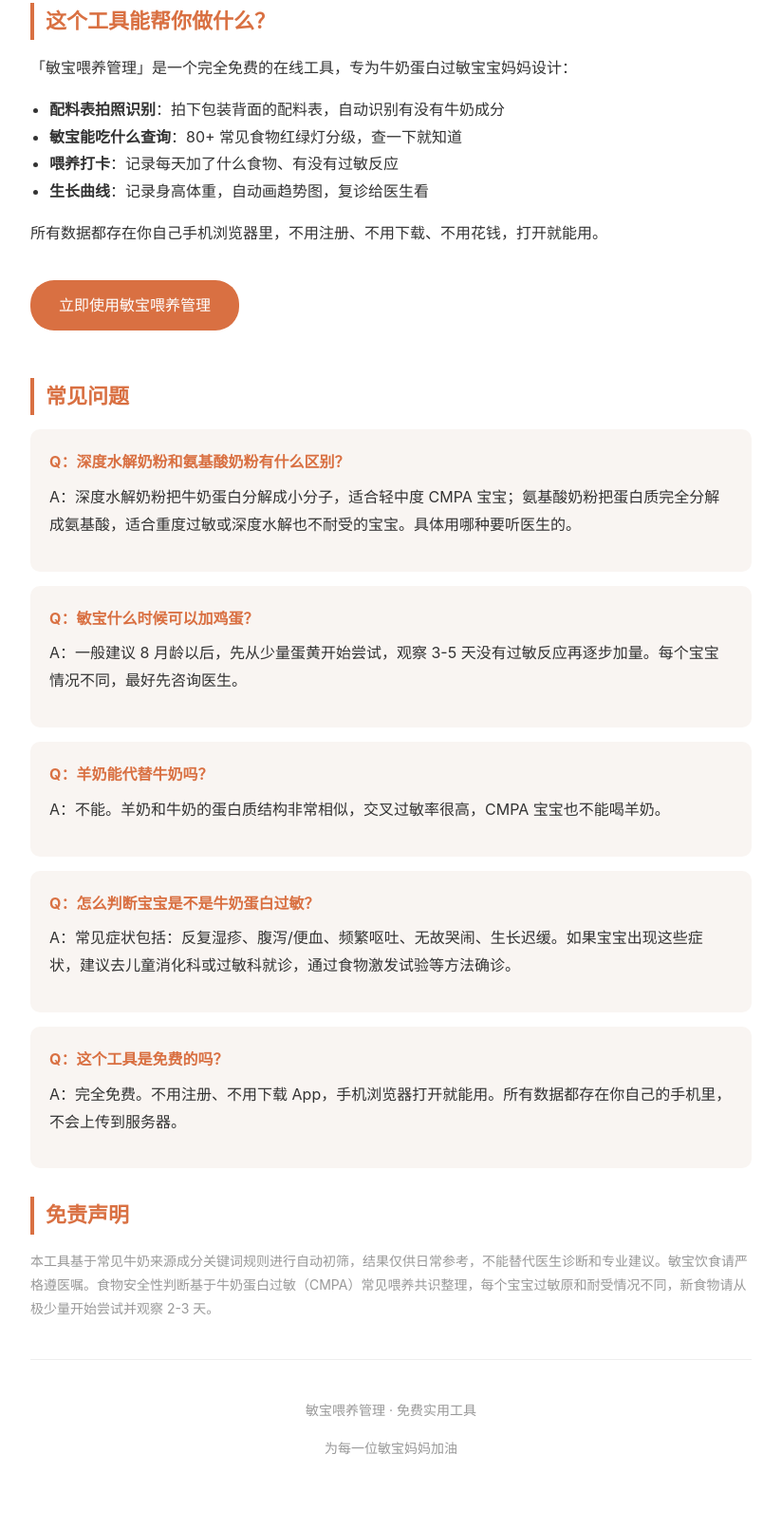
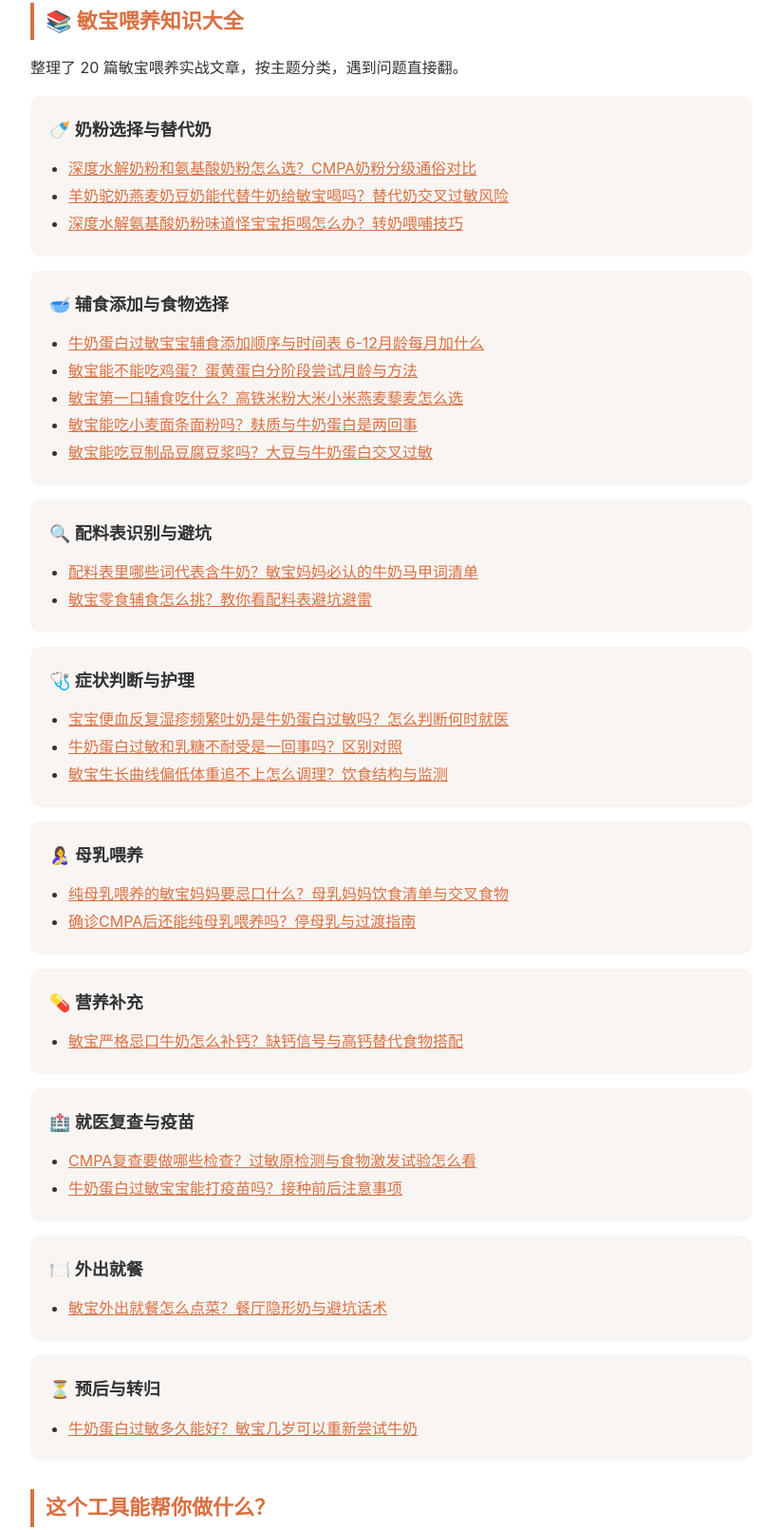
Before and after one commit to yy520-xx/minbao-seo, a plain HTML site: page index.html in a window 1280 px wide. Shown: the part 1025-2636 px from the top of the page at 95% size, without its empty margins (228-1051 px from the left). Drawn offline with Linux system fonts and the light colour scheme.

Commit message:
添加完整文章目录，优化首页内链结构

```diff
--- a/index.html
+++ b/index.html
@@ -107,6 +107,75 @@
         <h3>3. 记录太麻烦</h3>
         <p>每天加了什么新食物、有没有反应、身高体重长了多少，全靠脑子记或者写在备忘录里，复诊时医生问起来根本说不清楚。</p>
 
+
+        <h2>📚 敏宝喂养知识大全</h2>
+        <p>整理了 20 篇敏宝喂养实战文章，按主题分类，遇到问题直接翻。</p>
+        <div class="faq-item">
+            <h3 style="margin-top:0;">🍼 奶粉选择与替代奶</h3>
+            <ul style="margin-left:20px;margin-bottom:0;">
+                <li><a href="faq1.html" style="color:#d97042;">深度水解奶粉和氨基酸奶粉怎么选？CMPA奶粉分级通俗对比</a></li>
+                <li><a href="faq7.html" style="color:#d97042;">羊奶驼奶燕麦奶豆奶能代替牛奶给敏宝喝吗？替代奶交叉过敏风险</a></li>
+                <li><a href="faq13.html" style="color:#d97042;">深度水解氨基酸奶粉味道怪宝宝拒喝怎么办？转奶喂哺技巧</a></li>
+            </ul>
+        </div>
+        <div class="faq-item">
+            <h3 style="margin-top:0;">🥣 辅食添加与食物选择</h3>
+            <ul style="margin-left:20px;margin-bottom:0;">
+                <li><a href="faq3.html" style="color:#d97042;">牛奶蛋白过敏宝宝辅食添加顺序与时间表 6-12月龄每月加什么</a></li>
+                <li><a href="faq10.html" style="color:#d97042;">敏宝能不能吃鸡蛋？蛋黄蛋白分阶段尝试月龄与方法</a></li>
+                <li><a href="faq12.html" style="color:#d97042;">敏宝第一口辅食吃什么？高铁米粉大米小米燕麦藜麦怎么选</a></li>
+                <li><a href="faq18.html" style="color:#d97042;">敏宝能吃小麦面条面粉吗？麸质与牛奶蛋白是两回事</a></li>
+                <li><a href="faq20.html" style="color:#d97042;">敏宝能吃豆制品豆腐豆浆吗？大豆与牛奶蛋白交叉过敏</a></li>
+            </ul>
+        </div>
+        <div class="faq-item">
+            <h3 style="margin-top:0;">🔍 配料表识别与避坑</h3>
+            <ul style="margin-left:20px;margin-bottom:0;">
+                <li><a href="faq4.html" style="color:#d97042;">配料表里哪些词代表含牛奶？敏宝妈妈必认的牛奶马甲词清单</a></li>
+                <li><a href="faq11.html" style="color:#d97042;">敏宝零食辅食怎么挑？教你看配料表避坑避雷</a></li>
+            </ul>
+        </div>
+        <div class="faq-item">
+            <h3 style="margin-top:0;">🩺 症状判断与护理</h3>
+            <ul style="margin-left:20px;margin-bottom:0;">
+                <li><a href="faq6.html" style="color:#d97042;">宝宝便血反复湿疹频繁吐奶是牛奶蛋白过敏吗？怎么判断何时就医</a></li>
+                <li><a href="faq9.html" style="color:#d97042;">牛奶蛋白过敏和乳糖不耐受是一回事吗？区别对照</a></li>
+                <li><a href="faq14.html" style="color:#d97042;">敏宝生长曲线偏低体重追不上怎么调理？饮食结构与监测</a></li>
+            </ul>
+        </div>
+        <div class="faq-item">
+            <h3 style="margin-top:0;">🤱 母乳喂养</h3>
+            <ul style="margin-left:20px;margin-bottom:0;">
+                <li><a href="faq5.html" style="color:#d97042;">纯母乳喂养的敏宝妈妈要忌口什么？母乳妈妈饮食清单与交叉食物</a></li>
+                <li><a href="faq15.html" style="color:#d97042;">确诊CMPA后还能纯母乳喂养吗？停母乳与过渡指南</a></li>
+            </ul>
+        </div>
+        <div class="faq-item">
+            <h3 style="margin-top:0;">💊 营养补充</h3>
+            <ul style="margin-left:20px;margin-bottom:0;">
+                <li><a href="faq2.html" style="color:#d97042;">敏宝严格忌口牛奶怎么补钙？缺钙信号与高钙替代食物搭配</a></li>
+            </ul>
+        </div>
+        <div class="faq-item">
+            <h3 style="margin-top:0;">🏥 就医复查与疫苗</h3>
+            <ul style="margin-left:20px;margin-bottom:0;">
+                <li><a href="faq17.html" style="color:#d97042;">CMPA复查要做哪些检查？过敏原检测与食物激发试验怎么看</a></li>
+                <li><a href="faq19.html" style="color:#d97042;">牛奶蛋白过敏宝宝能打疫苗吗？接种前后注意事项</a></li>
+            </ul>
+        </div>
+        <div class="faq-item">
+            <h3 style="margin-top:0;">🍽️ 外出就餐</h3>
+            <ul style="margin-left:20px;margin-bottom:0;">
+                <li><a href="faq16.html" style="color:#d97042;">敏宝外出就餐怎么点菜？餐厅隐形奶与避坑话术</a></li>
+            </ul>
+        </div>
+        <div class="faq-item">
+            <h3 style="margin-top:0;">⏳ 预后与转归</h3>
+            <ul style="margin-left:20px;margin-bottom:0;">
+                <li><a href="faq8.html" style="color:#d97042;">牛奶蛋白过敏多久能好？敏宝几岁可以重新尝试牛奶</a></li>
+            </ul>
+        </div>
+
         <h2>这个工具能帮你做什么？</h2>
         <p>「敏宝喂养管理」是一个完全免费的在线工具，专为牛奶蛋白过敏宝宝妈妈设计：</p>
         <ul style="margin-left: 20px; margin-bottom: 15px;">
```
